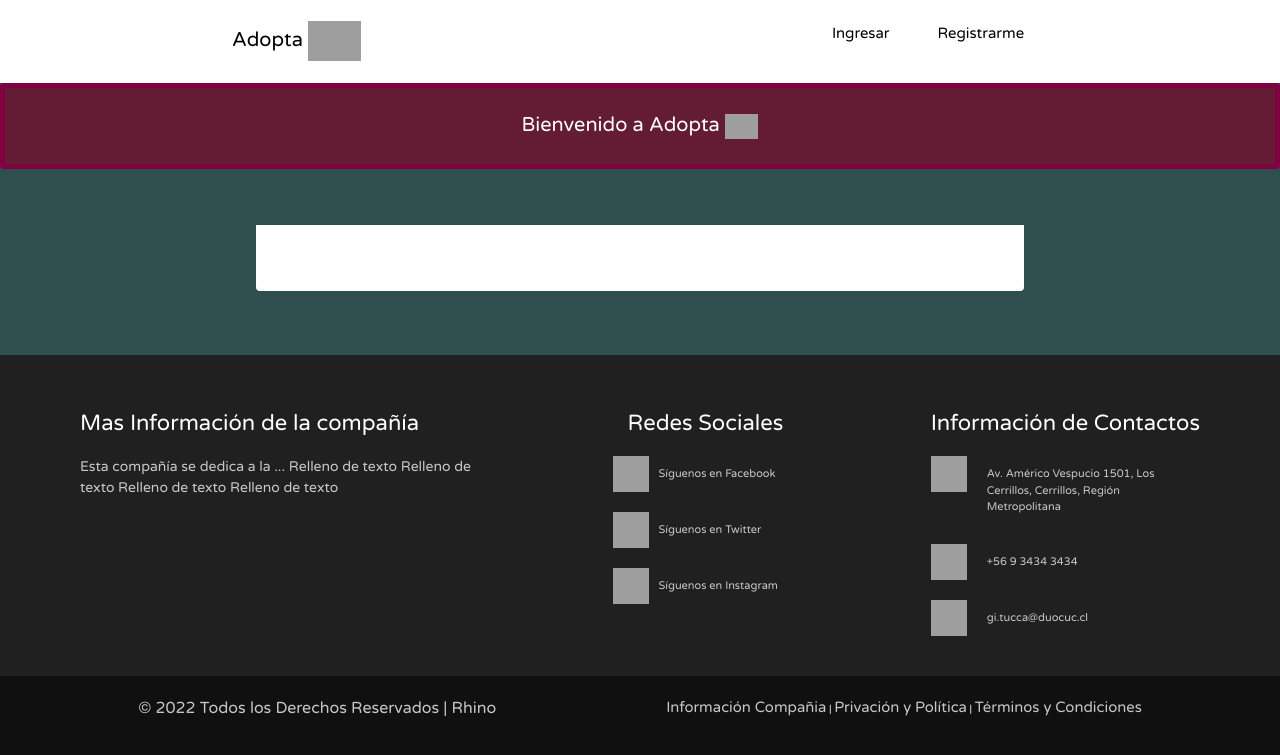
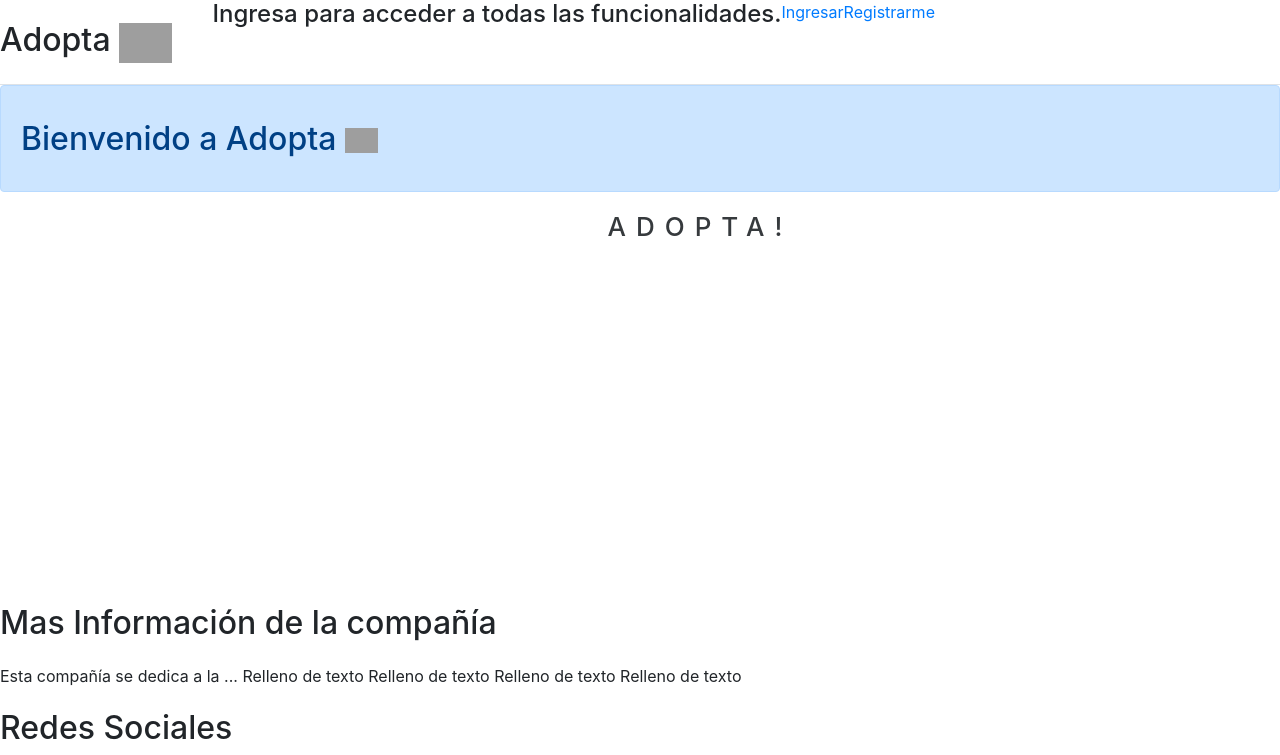
Before and after one commit to PepLascar/adopta-app, a Django app: page / in a window 1280 px wide; the page is wider, and only the part inside the window is pictured. Shown: the top 755 px of that part. Run offline with Django 3.2, Linux system fonts and the light colour scheme; data that the repository does not hold is empty; some libraries are stand-ins or nearby versions; grey boxes are pictures that could not be loaded.

Commit message:
new nav | carousel articulos | posts perfil | new general colors

```diff
--- /dev/null
+++ b/adopta/core/static/css/carousel.css
@@ -0,0 +1,96 @@
+.Carousel{
+    width: 100%;
+    margin: 0px 60px;
+}
+.Carousel h2{
+    font-size: 26px;
+    line-height: 38px;
+    padding-bottom: 24px;
+    opacity: .9;
+    text-transform: uppercase;
+    letter-spacing: 10px;
+    text-align: center;
+}
+
+/* images */
+
+.slick-list{
+    position: relative;
+    display: flex;
+    align-items: center;
+    width: fit-content;
+    height: 304px;
+    padding:  0px;
+    margin: 0px auto;
+    max-width: 50vw;
+    overflow: hidden;
+}
+.slick-track{
+    position: relative;
+    top: 0;
+    left: 0;
+    display: flex;
+    justify-content: center;
+    transition: .5s ease-in-out;
+}
+.slick{
+    position: relative;
+    width: 275px;
+    padding: 0 18px;
+    float: left;
+    box-sizing: border-box;
+    display: flex;
+    height: 100%;
+}
+.slick h4{
+    position: absolute;
+    z-index: 1;
+    font-size: 22px;
+    line-height: 23px;
+    color: #fff;
+    padding: 15px;
+}
+.slick h4 small{
+    font-size: 15px;
+    display: block;
+}
+.slick a img{
+    object-fit: cover;
+    height: 300px;
+    width: 100%;
+    border-radius: 4px;
+    box-shadow: 0 2px 5px 0 rgba(0,0,0,.5);
+    transition: .3s ease-in-out;
+}
+.slick a img:hover{
+    opacity: .85;
+}
+
+/* buttons */
+
+.slick-arrow{
+    border-radius: 30px;
+    background-color: #fff;
+    position: absolute;
+    z-index: 4;
+    width: 48px;
+    height: 48px;
+    text-align: center;
+    box-shadow: 0 2px 5px 0 rgba(0,0,0,.15);
+    border: 0;
+    cursor: pointer;
+}
+.slick-arrow:focus{
+    outline: 0;
+}
+.slick-arrow svg{
+    width: 12px;
+    height: 100%;
+    color: rgba(0,0,0,.7);
+}
+.slick-prev{
+    left: 0px;
+}
+.slick-next{
+    right: 0px;
+}
--- /dev/null
+++ b/adopta/core/static/js/carousel.js
@@ -0,0 +1,35 @@
+function App() {}
+
+window.onload = function (event) {
+    var app = new App();
+    window.app = app;
+};
+
+App.prototype.processingButton = function(event) {
+    const btn = event.currentTarget;
+    const slickList = event.currentTarget.parentNode;
+    const track = event.currentTarget.parentNode.querySelector('#track');
+    const slick = track.querySelectorAll('.slick');
+
+    const slickWidth = slick[0].offsetWidth;
+
+    const trackWidth = track.offsetWidth;
+    const listWidth = slickList.offsetWidth;
+
+    track.style.left == ""  ? leftPosition = track.style.left = 0 : leftPosition = parseFloat(track.style.left.slice(0, -2) * -1);
+
+    btn.dataset.button == "button-prev" ? prevAction(leftPosition,slickWidth,track) : nextAction(leftPosition,trackWidth,listWidth,slickWidth,track)
+}
+
+let prevAction = (leftPosition,slickWidth,track) => {
+    if(leftPosition > 0) {
+        console.log("entro 2")
+        track.style.left = `${-1 * (leftPosition - slickWidth)}px`;
+    }
+}
+
+let nextAction = (leftPosition,trackWidth,listWidth,slickWidth,track) => {
+    if(leftPosition < (trackWidth - listWidth)) {
+        track.style.left = `${-1 * (leftPosition + slickWidth)}px`;
+    }
+}
--- a/adopta/core/templates/articulos.html
+++ b/adopta/core/templates/articulos.html
@@ -1,46 +1,62 @@
-{% load static %}
-    {% for article in articles %} {#Recorrer lista de artículos#}
-        <article class ="article-item">
-        {% if article.image != 'null' and article.image.url|length >= 1 %} <!-- y es diferente a null si image existe lo va a mostrar-->
-                <div class="image">
-                    {% comment %} <img src="{{article.image.url}}" width="380" height="380"> <!-- Con .url me saca la url del fichero donde se encuentra las imagenes--> {% endcomment %}
-                    <a href="/petProfile/{{article.articuloid}}"> <img class="publicaciones" alt="Qries" src="{{article.image.url}}" width="250" height="250"></a>
+<!DOCTYPE html>
+<html lang="en">
+
+<head>
+    <meta charset="UTF-8">
+    <meta name="viewport" content="width=device-width, initial-scale=1.0">
+    <link rel="stylesheet" href="../static/css/carousel.css">
+    <title>Listado</title>
+</head>
+
+<body>
+    <div class="Carousel">
+        <h2>Adopta!</h2>
+        <div class="slick-list" id="slick-list">
+            <button class="slick-arrow slick-prev" id="button-prev" data-button="button-prev"
+                onclick="app.processingButton(event)">
+                <svg aria-hidden="true" focusable="false" data-prefix="fas" data-icon="chevron-left"
+                    class="svg-inline--fa fa-chevron-left fa-w-10" role="img" xmlns="http://www.w3.org/2000/svg"
+                    viewBox="0 0 320 512">
+                    <path fill="currentColor"
+                        d="M34.52 239.03L228.87 44.69c9.37-9.37 24.57-9.37 33.94 0l22.67 22.67c9.36 9.36 9.37 24.52.04 33.9L131.49 256l154.02 154.75c9.34 9.38 9.32 24.54-.04 33.9l-22.67 22.67c-9.37 9.37-24.57 9.37-33.94 0L34.52 272.97c-9.37-9.37-9.37-24.57 0-33.94z">
+                    </path>
+                </svg>
+            </button>
+
+
+            <div class="slick-track" id="track">
+
+                {% for article in articles %} {#Recorrer lista de artículos#}
+                <div class="slick">
+                    <div>
+                        <a href="/petProfile/{{article.articuloid}}">
+                            <h4><small>{{article.title}}</small>{{article.articuloid}}</h4>
+                            <picture>
+                                <img src="{{article.image.url}}" alt="Image">
+                            </picture>
+                        </a>
+                    </div>
                 </div>
-            {% else %}
-                <img src="{% static 'core/img/sinfoto.png' %}" alt='Sin imágen' width="130" height="130"> </br>
-            {% endif %}
-            <div class="data">
-            <h1><strong>ID artículo:  {{article.articuloid}}</strong></h1>
-            <h2><a href=""> Título:  {{article.title}}</a></h2>
-            <h2>{{article.categories.name}}</h2>
-            <p>
-                {% for i in article.categories.all %}  {#recorrer para mostrar las categorías  vinculadas al artículos#}
-                <a href=""> {{ i.name }} </a>      {# ENLAZADO - All es para sacar elementos en la relación M:M #}
-                    {#relacionar páginas entre las diferentes categorías C.283#}
-                    {% if forloop.counter < article.categories.all|length%} {#Comprobar que el contador es menor al número total de categorías#}
-                    {{'-'}}         {# encadenado del guón al final de cada categoría #}
-                    {% endif%}
+
                 {% endfor %}
-                {#{{article.categories.all}} así obtendría solo las categorías existentes, no vinculada al OBJ#}
-            </p>
-            {{article}}  {#mostrar titulo#}
-            | Usuario:
-            {{article.user.username}} <!--
-            {{article.user.last_name}}
-            |
-            {{article.user.email}} -->
-            |
-            <span class="date"> Creado el {{article.created_at}}</span>
-            <p>
-            {{article.content|safe}} {#para que tome el html  {% url 'editar' article.id  %}  {% url 'eliminar' article.id  %} #}
-            </p>
-            <th><a href="/petProfile/{{article.articuloid}}" class="btn btn-primary">Quiero adoptarlo </a></th>
+
             </div>
-            {% comment %} <th><a href="{% url 'editar' article.articuloid  %}" class="btn btn-primary">Editar </a></th>
-            <th><a href="{% url 'eliminar' article.articuloid  %}" class="btn btn-danger">Eliminar</a></th>
-            <div class="clearfix"></div>
-            <br/> {% endcomment %}
-        </article>
-    {% endfor %}
-<span class="date">{{page.created_at}}</span> <!-- Montando la pagina a través de la herencia proveniente de la BD-->
-<p class="content">{{page.content|safe}}</p>  <!--para CKeditor - lo que haya en page.content con |safe reconoce lo escrito en html y no como texto plano-->
+
+
+            <button class="slick-arrow slick-next" id="button-next" data-button="button-next"
+                onclick="app.processingButton(event)">
+                <svg aria-hidden="true" focusable="false" data-prefix="fas" data-icon="chevron-right"
+                    class="svg-inline--fa fa-chevron-right fa-w-10" role="img" xmlns="http://www.w3.org/2000/svg"
+                    viewBox="0 0 320 512">
+                    <path fill="currentColor"
+                        d="M285.476 272.971L91.132 467.314c-9.373 9.373-24.569 9.373-33.941 0l-22.667-22.667c-9.357-9.357-9.375-24.522-.04-33.901L188.505 256 34.484 101.255c-9.335-9.379-9.317-24.544.04-33.901l22.667-22.667c9.373-9.373 24.569-9.373 33.941 0L285.475 239.03c9.373 9.372 9.373 24.568.001 33.941z">
+                    </path>
+                </svg>
+            </button>
+        </div>
+
+    </div>
+    <script defer src="../static/js/carousel.js"></script>
+</body>
+
+</html>
--- a/adopta/social/templates/social/layout.html
+++ b/adopta/social/templates/social/layout.html
@@ -18,7 +18,7 @@
 </head>
 <body>
 	<header class="main-head">
-		<nav class="main-nav">
+		<ul id="main-nav" class="nav nav-tabs">
 			<h1 id="logo">Adopta <img src="https://cdn-icons-png.flaticon.com/128/1167/1167679.png" alt="" height="40px"></h1>
 			<ul>
 				{% if user.username and request.user.username == user.username %} <!--Verificar si el mail del usuario existe-->
@@ -26,26 +26,28 @@
 				{% elif user.username %}
 				<h4 class="msg-nav">Visitando a @{{user.username}}.</h4>
 				{% else %}
-				{% comment %} <h4 class="msg-register">Ingresa para acceder a todas las funcionalidades.</h4> {% endcomment %}
+					<h4 class="msg-register">Ingresa para acceder a todas las funcionalidades.</h4>
 				{% endif %}
 				</ul>
-			<ul>
 				{% if request.user.is_authenticated %}
-				<li><a href="{% url 'listar' %}">¡Quiero Adoptar!</a></li>
-				<div class="dropdown">
-					<button class="dropbtn"><a class="profile"
+				<li class="nav-item">
+			  	<a class="nav-link" href="{% url 'listar' %}">!Quiero Adoptar¡</a>
+				</li>
+				<li class="dropdown">
+					<button class="dropbtn"><a class="nav-link"
 						href="{% url 'profile' request.user.username %}">Mi Perfil</a></button>
 					<div class="dropdown-content">
 						<a href="{% url 'editProfile' user.pk %}">Editar foto perfil</a>
 					</div>
-				  </div>
-				<li><a href="{% url 'logout' %}">Desconectarme</a></li>
+				</li>
+				<li class="nav-item">
+			  	<a class="nav-link" href="{% url 'logout' %}">Desconectar</a>
+				</li>
 				{% else %}
-				<li><a href="{% url 'login' %}">Ingresar</a></li>
-				<li><a href="{% url 'register' %}">Registrarme</a></li>
+				<li class="logout-nav"><a href="{% url 'login' %}">Ingresar</a></li>
+				<li class="logout-nav"><a href="{% url 'register' %}">Registrarme</a></li>
 				{% endif %}
 		  	</ul>
-		</nav>
 	</header>
 
 	<div id="carouselExampleIndicators" class="carousel slide" data-ride="carousel">
```
Also changed, not shown: adopta/social/static/styles.css (renamed from adopta/social/static/style.css, +59 -36 lines), adopta/social/templates/social/profile.html (+16 -11 lines). Lines whose indentation alone changed are shown as unchanged.
